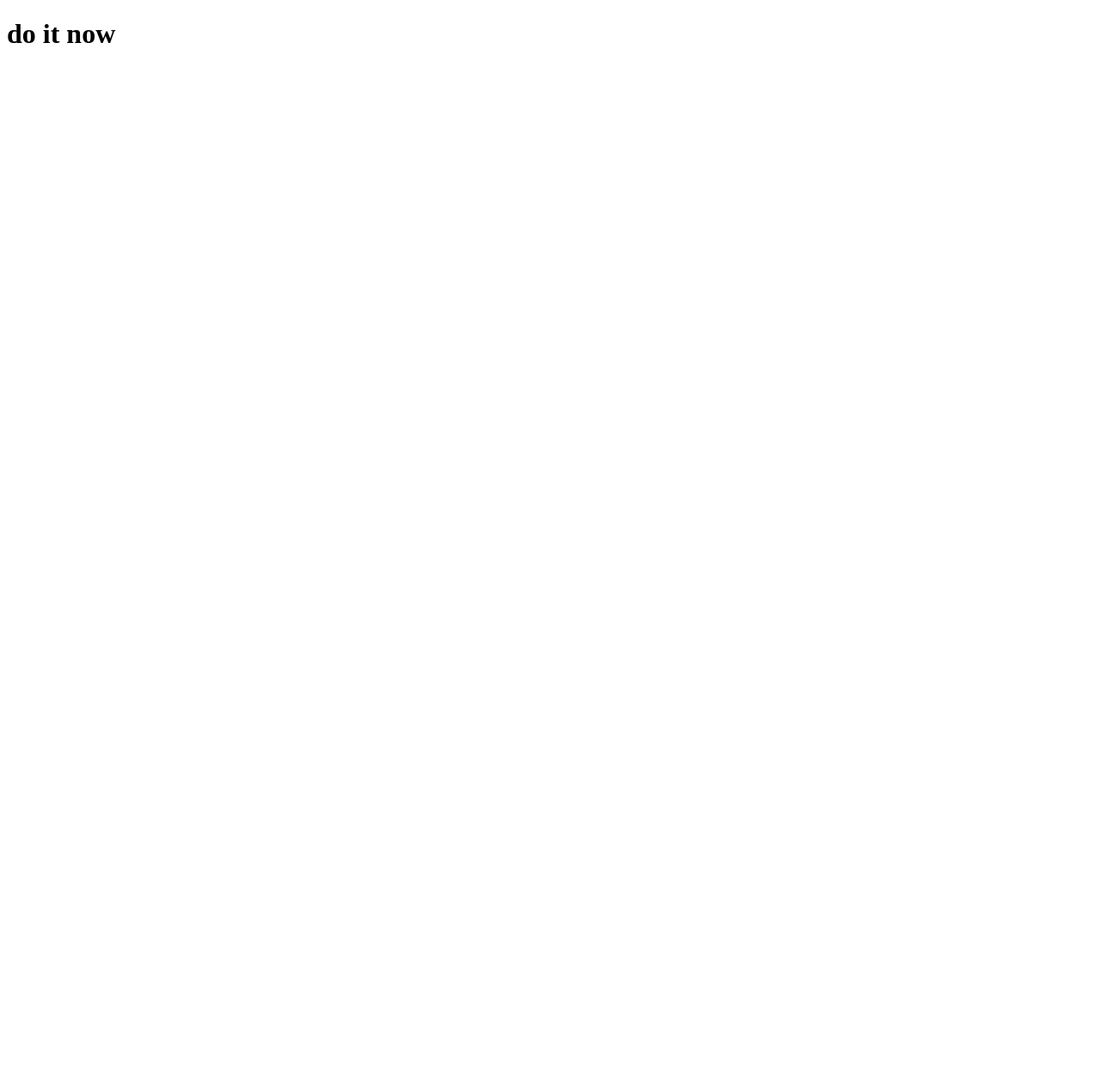
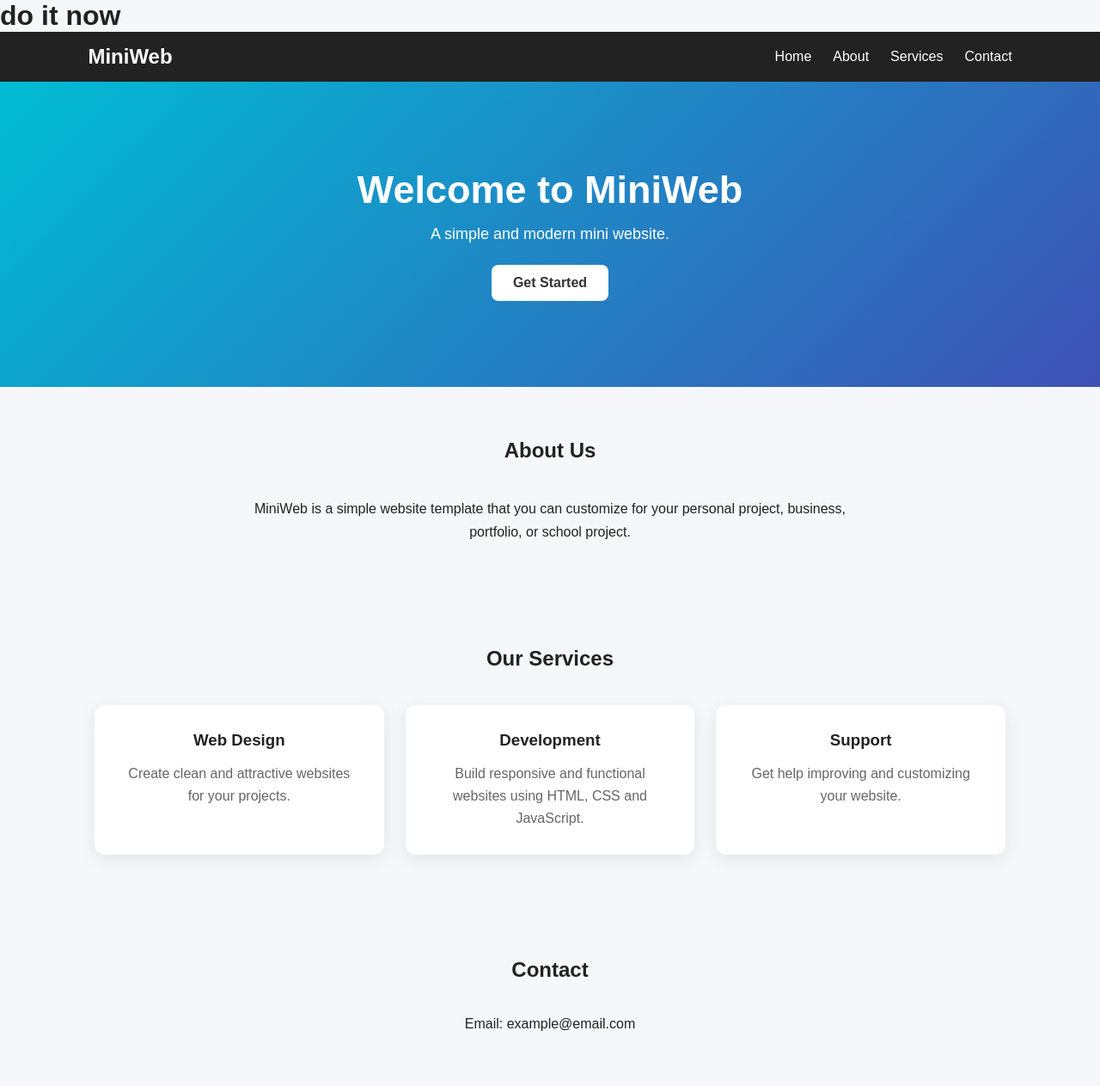
Before and after one commit to roeunlida221107-jpg/Learning-Git-GitHub, a plain HTML site: page index.html in a window 1280 px wide. Shown: the top 1263 px of the page at 86% size. Before the commit the page ends 800 px from the top, so only its background shows below. Drawn offline with Linux system fonts and the light colour scheme.

Commit message:
add index

```diff
--- a/index.html
+++ b/index.html
@@ -9,4 +9,227 @@
 <body>
     <h1 class="hello">do it now</h1>
 </body>
+</html><!DOCTYPE html>
+<html lang="en">
+<head>
+  <meta charset="UTF-8">
+  <meta name="viewport" content="width=device-width, initial-scale=1.0">
+  <title>Mini Web</title>
+
+  <style>
+    * {
+      margin: 0;
+      padding: 0;
+      box-sizing: border-box;
+      font-family: Arial, sans-serif;
+    }
+
+    body {
+      background: #f5f7fa;
+      color: #222;
+    }
+
+    /* Navbar */
+    nav {
+      background: #222;
+      color: white;
+      padding: 15px 8%;
+      display: flex;
+      justify-content: space-between;
+      align-items: center;
+    }
+
+    nav h1 {
+      font-size: 24px;
+    }
+
+    nav ul {
+      display: flex;
+      list-style: none;
+      gap: 25px;
+    }
+
+    nav a {
+      color: white;
+      text-decoration: none;
+    }
+
+    nav a:hover {
+      color: #00bcd4;
+    }
+
+    /* Hero */
+    .hero {
+      text-align: center;
+      padding: 100px 20px;
+      background: linear-gradient(135deg, #00bcd4, #3f51b5);
+      color: white;
+    }
+
+    .hero h2 {
+      font-size: 45px;
+      margin-bottom: 15px;
+    }
+
+    .hero p {
+      font-size: 18px;
+      margin-bottom: 25px;
+    }
+
+    .btn {
+      display: inline-block;
+      background: white;
+      color: #333;
+      padding: 12px 25px;
+      border-radius: 8px;
+      text-decoration: none;
+      font-weight: bold;
+    }
+
+    .btn:hover {
+      background: #eee;
+    }
+
+    /* Cards */
+    .container {
+      max-width: 1100px;
+      margin: auto;
+      padding: 60px 20px;
+    }
+
+    .container h2 {
+      text-align: center;
+      margin-bottom: 40px;
+    }
+
+    .cards {
+      display: grid;
+      grid-template-columns: repeat(3, 1fr);
+      gap: 25px;
+    }
+
+    .card {
+      background: white;
+      padding: 30px;
+      border-radius: 12px;
+      text-align: center;
+      box-shadow: 0 5px 20px rgba(0,0,0,0.08);
+    }
+
+    .card h3 {
+      margin-bottom: 15px;
+    }
+
+    .card p {
+      color: #666;
+      line-height: 1.6;
+    }
+
+    /* Footer */
+    footer {
+      background: #222;
+      color: white;
+      text-align: center;
+      padding: 25px;
+      margin-top: 30px;
+    }
+
+    /* Mobile */
+    @media (max-width: 700px) {
+      nav {
+        flex-direction: column;
+        gap: 15px;
+      }
+
+      nav ul {
+        gap: 15px;
+      }
+
+      .hero h2 {
+        font-size: 32px;
+      }
+
+      .cards {
+        grid-template-columns: 1fr;
+      }
+    }
+  </style>
+</head>
+
+<body>
+
+  <!-- Navigation -->
+  <nav>
+    <h1>MiniWeb</h1>
+
+    <ul>
+      <li><a href="#home">Home</a></li>
+      <li><a href="#about">About</a></li>
+      <li><a href="#services">Services</a></li>
+      <li><a href="#contact">Contact</a></li>
+    </ul>
+  </nav>
+
+  <!-- Hero -->
+  <section class="hero" id="home">
+    <h2>Welcome to MiniWeb</h2>
+    <p>A simple and modern mini website.</p>
+    <a href="#services" class="btn">Get Started</a>
+  </section>
+
+  <!-- About -->
+  <section class="container" id="about">
+    <h2>About Us</h2>
+
+    <p style="text-align:center; max-width:700px; margin:auto; line-height:1.7;">
+      MiniWeb is a simple website template that you can customize
+      for your personal project, business, portfolio, or school project.
+    </p>
+  </section>
+
+  <!-- Services -->
+  <section class="container" id="services">
+    <h2>Our Services</h2>
+
+    <div class="cards">
+
+      <div class="card">
+        <h3>Web Design</h3>
+        <p>
+          Create clean and attractive websites for your projects.
+        </p>
+      </div>
+
+      <div class="card">
+        <h3>Development</h3>
+        <p>
+          Build responsive and functional websites using HTML, CSS and JavaScript.
+        </p>
+      </div>
+
+      <div class="card">
+        <h3>Support</h3>
+        <p>
+          Get help improving and customizing your website.
+        </p>
+      </div>
+
+    </div>
+  </section>
+
+  <!-- Contact -->
+  <section class="container" id="contact">
+    <h2>Contact</h2>
+
+    <p style="text-align:center;">
+      Email: example@email.com
+    </p>
+  </section>
+
+  <!-- Footer -->
+  <footer>
+    <p>&copy; 2026 MiniWeb. All rights reserved.</p>
+  </footer>
+
+</body>
 </html>
```
